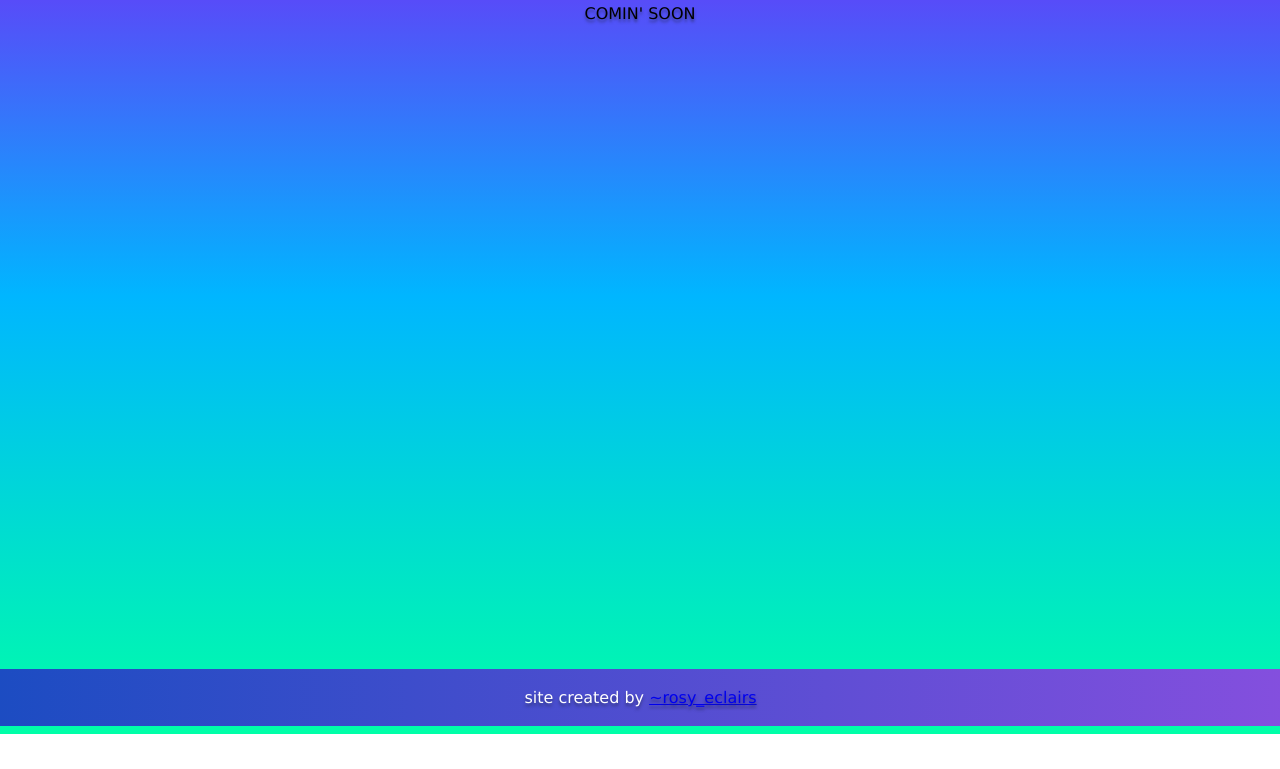
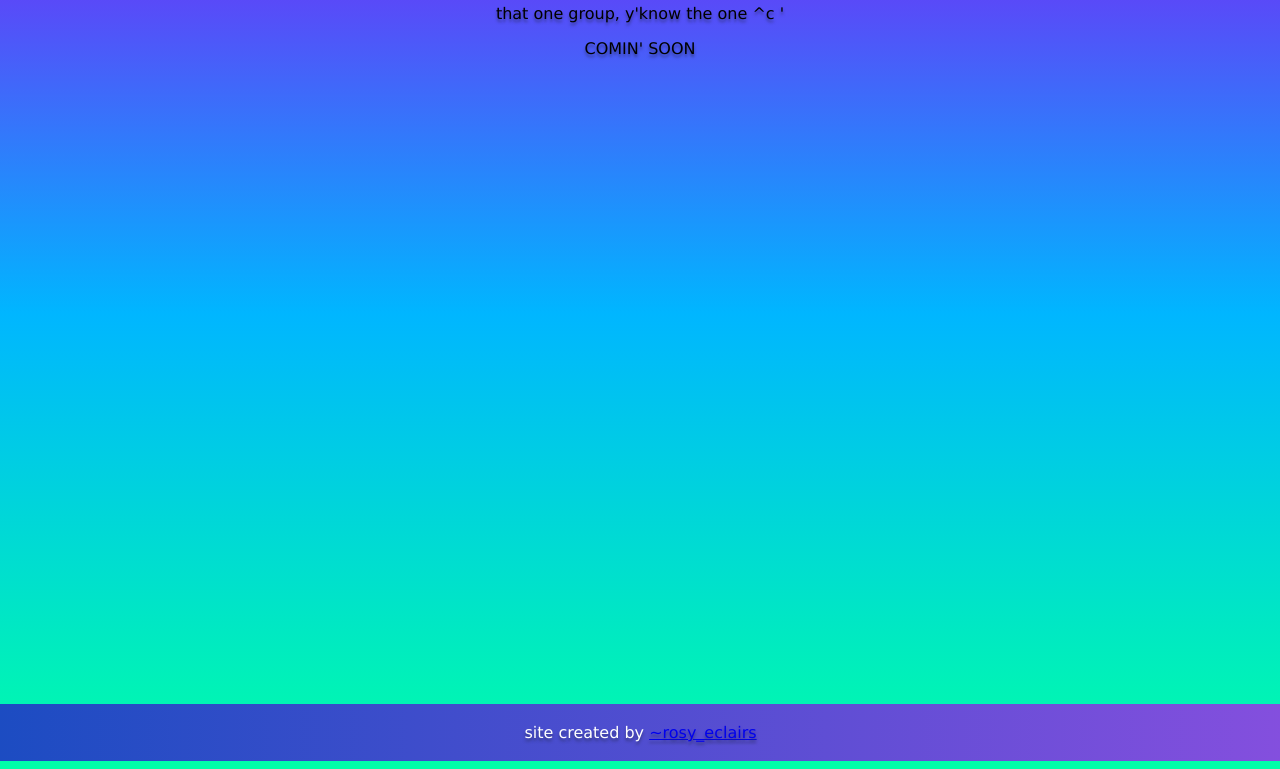
Before and after one commit to HazelSpooder/lunarfluorite, a plain HTML site: page index.html in a window 1280 px wide. Shown: the part 142-911 px from the top of the page. Before the commit the page ends 876 px from the top, so only its background shows below. Drawn offline with Linux system fonts and the light colour scheme.

Commit message:
Update index.html

```diff
--- a/index.html
+++ b/index.html
@@ -12,7 +12,8 @@
   </head>
   <body>
     <img src="lflogo.png">
-    <p>COMIN' SOON</p>
+    <p>that one group, y'know the one ^c '</p>
+	<p>COMIN' SOON</p>
     <p>⠀</p>
     <p>⠀</p>
     <p>⠀</p>
```
